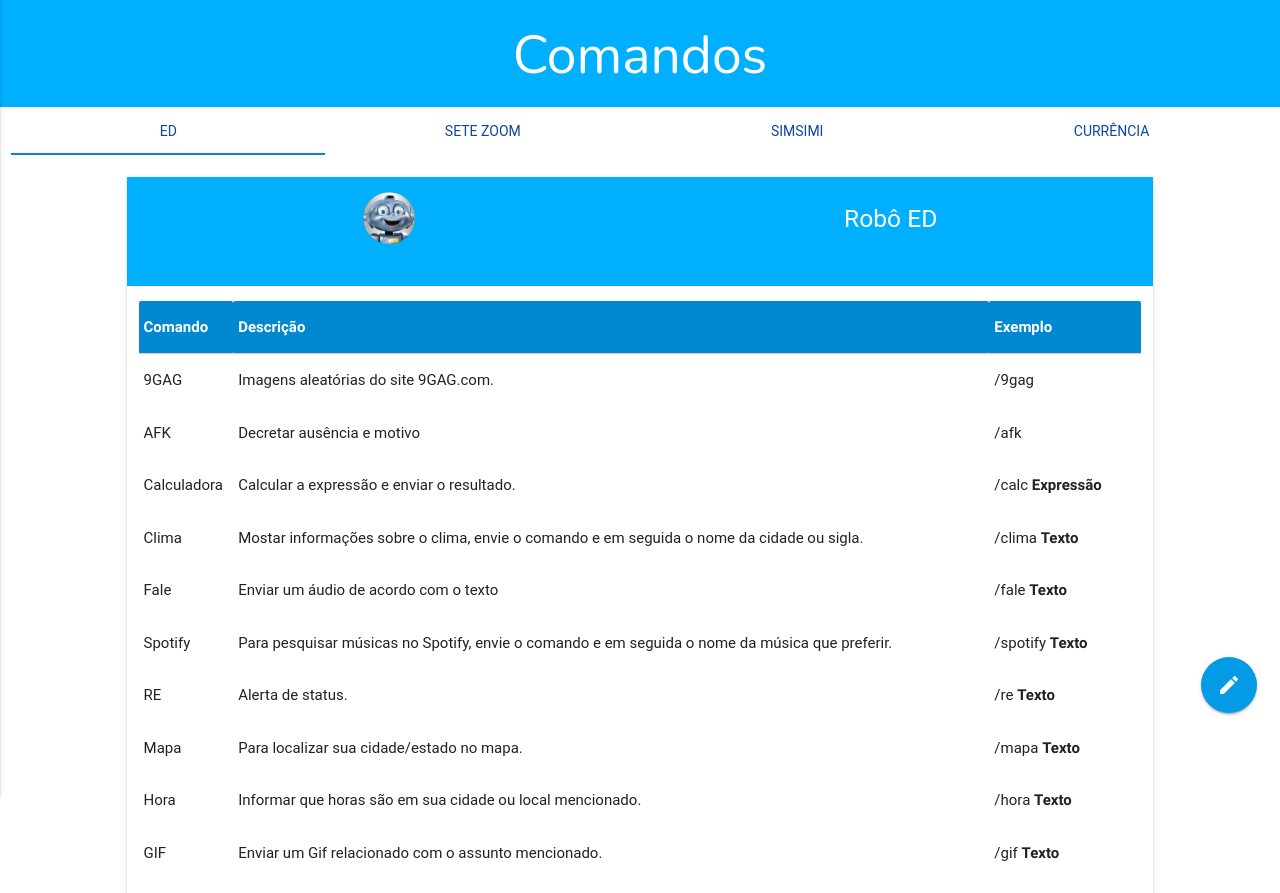
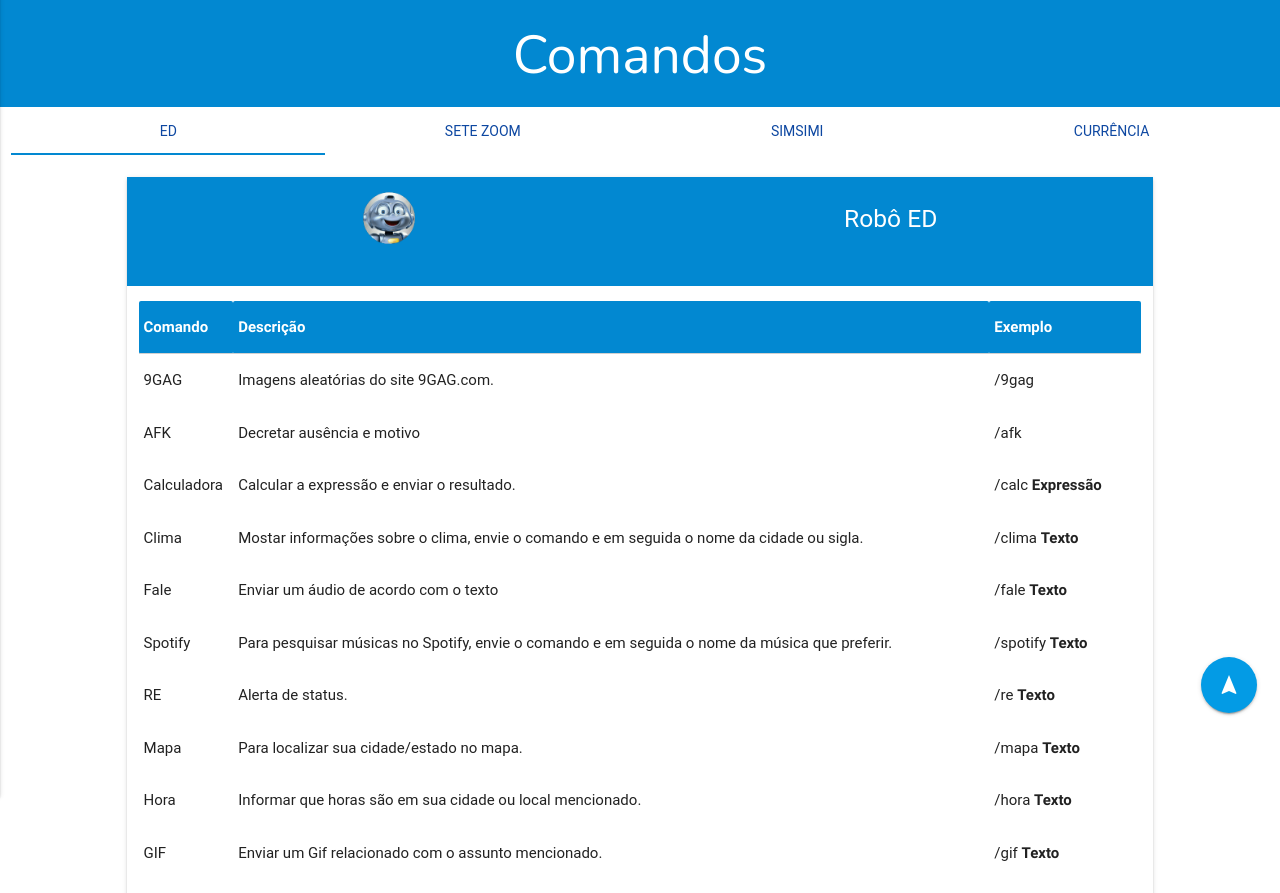
Before and after one commit to guiluigi/Site, a PHP site: page /?p=comandos in a window 1280 px wide. Shown: the part 64-957 px from the top of the page. Run offline with PHP 8.4, Linux system fonts and the light colour scheme; some libraries are stand-ins or nearby versions; some web fonts are replaced.

Commit message:
mudancas_cores_correcao_links

```diff
--- a/html/pages/comandos.php
+++ b/html/pages/comandos.php
@@ -1,6 +1,6 @@
 <div class="fixed-top">
   <div class="row">
-    <div class="col s12 light-blue accent-3 white-text second-section bots">
+    <div class="col s12 light-blue darken-2 white-text second-section bots">
       <h2>Comandos</h2>
     </div>
     <div class="col s12">
--- a/html/pages/currencia.php
+++ b/html/pages/currencia.php
@@ -5,7 +5,7 @@
     <div class="col s12 m12 l10 second-section">
       <div class="card">
         <div class="row">
-          <div class="col s12 m12 l12 light-blue accent-3 ">
+          <div class="col s12 m12 l12 light-blue darken-2">
             <div class="section">
               <div class="row white-text">
                 <div class="col s12 m12 l6">
--- a/html/pages/ed.php
+++ b/html/pages/ed.php
@@ -5,7 +5,7 @@
     <div class="col s12 m12 l10 second-section">
       <div class="card">
         <div class="row">
-          <div class="col s12 m12 l12 light-blue accent-3 ">
+          <div class="col s12 m12 l12 light-blue darken-2 ">
             <div class="section">
               <div class="row white-text">
                 <div class="col s12 m12 l6">
--- a/html/pages/menu.php
+++ b/html/pages/menu.php
@@ -1,14 +1,14 @@
 <nav id="top" class="menu">
   <div class="nav-wrapper light-blue darken-2">
       <div class="container">
-      <a href="#" class="brand-logo"><img src="template/images/Logo.svg" width="32px" height="32px"></a>
+      <a href="#" class="brand-logo" href="https://synko.com.br"><img src="template/images/Logo.svg" width="32px" height="32px"></a>
       <ul class="right hide-on-med-and-down">
         <li><a href="http://synko.com.br/#">Home</a></li>
         <li><a href="http://synko.com.br/#bots">Bots</a></li>
         <li><a href="http://synko.com.br/#grupos">Grupos</a></li>
-        <li><a href="http://synko.com.br/?p=comandos">Comandos</a></li>
+        <li><a href="?p=comandos">Comandos</a></li>
         <li><a href="http://synko.com.br/#equipe">Equipe</a></li>
-        <li><a href="http://synko.com.br/?p=colaboradores">Colaboradores</a></li>
+        <li><a href="?p=colaboradores">Colaboradores</a></li>
         <li><a href="http://synko.com.br/#contatos">Contato</a></li>
       </ul>
       <a href="#" data-activates="mobile-demo" class="button-collapse"><i class="material-icons">menu</i></a>
--- a/html/pages/sete.php
+++ b/html/pages/sete.php
@@ -5,7 +5,7 @@
     <div class="col s12 m12 l10 second-section">
       <div class="card">
         <div class="row">
-          <div class="col s12 m12 l12 light-blue accent-3 ">
+          <div class="col s12 m12 l12 light-blue darken-2">
             <div class="section">
               <div class="row white-text">
                 <div class="col s12 m12 l6">
--- a/html/pages/simsim.php
+++ b/html/pages/simsim.php
@@ -5,7 +5,7 @@
     <div class="col s12 m12 l10 second-section">
       <div class="card">
         <div class="row">
-          <div class="col s12 m12 l12 light-blue accent-3 ">
+          <div class="col s12 m12 l12 light-blue darken-2">
             <div class="section">
               <div class="row white-text">
                 <div class="col s12 m12 l6">
--- a/template/header.php
+++ b/template/header.php
@@ -25,6 +25,6 @@
 <body>
   <div class="fixed-action-btn">
       <a class="btn-floating btn-large light-blue darken-1" href="#top">
-        <i class="large material-icons">mode_edit</i>
+        <i class="large material-icons">navigation</i>
       </a>
     </div>
```
